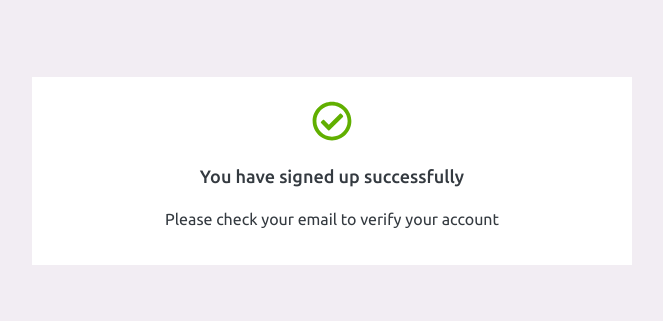
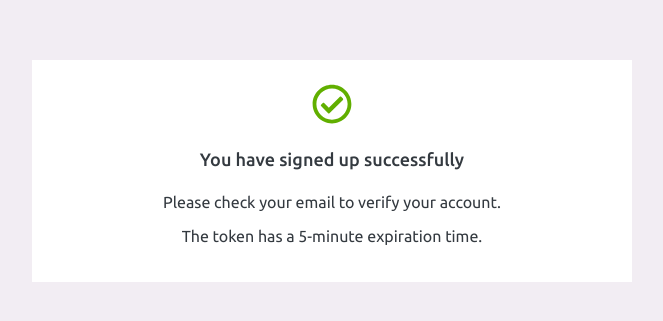
Before and after one commit to lbachannel/readcycle-client, a plain HTML site: page waiting-verify-email.html in a window 1280 px wide. Shown: the part 229-550 px from the top of the page, without its empty margins (308-971 px from the left). Drawn offline with Linux system fonts and the light colour scheme.

Commit message:
add text token expiration time

```diff
--- a/waiting-verify-email.html
+++ b/waiting-verify-email.html
@@ -27,7 +27,10 @@
                     <h2 class="complete__heading">You have signed up successfully</h2>
                     <!-- button -->
                     <p class="complete__desc">
-                        Please check your email to verify your account
+                        Please check your email to verify your account.
+                    </p>
+                    <p class="complete__desc">
+                        The token has a 5-minute expiration time.
                     </p>
                 </div>
             </div>
```
